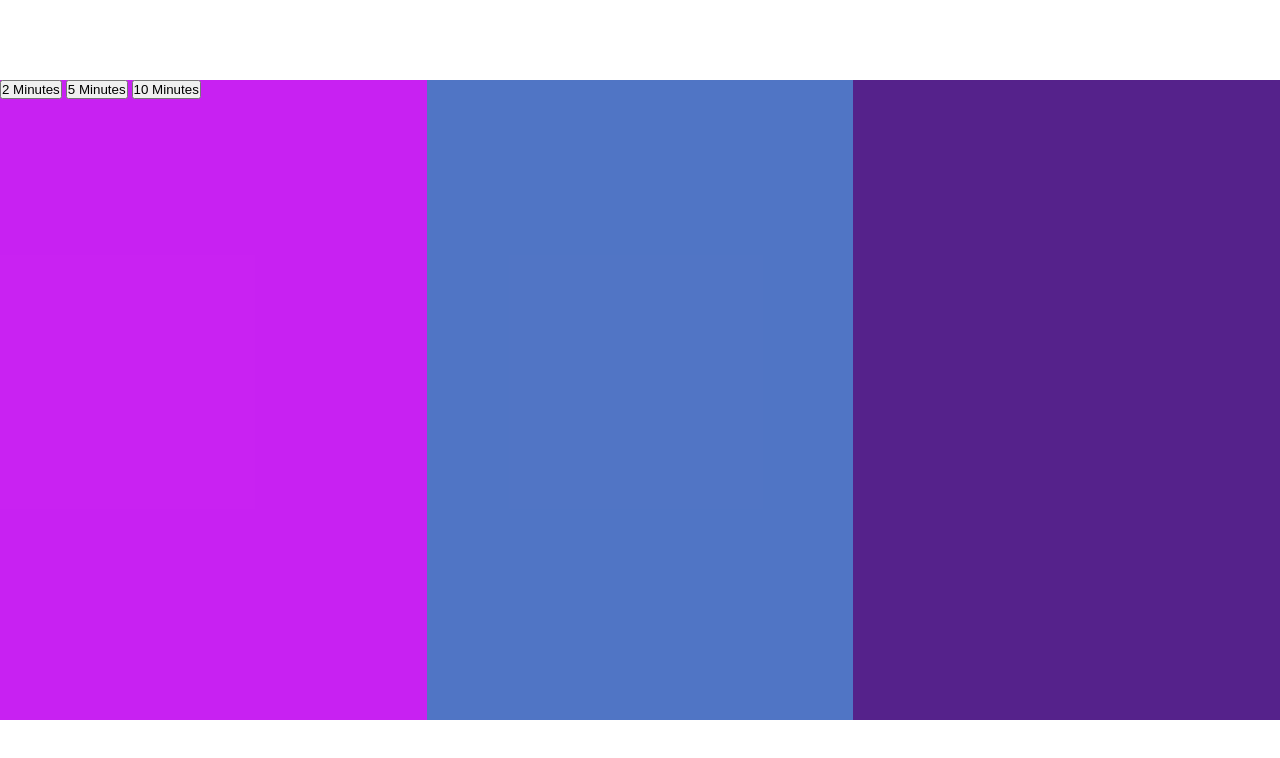
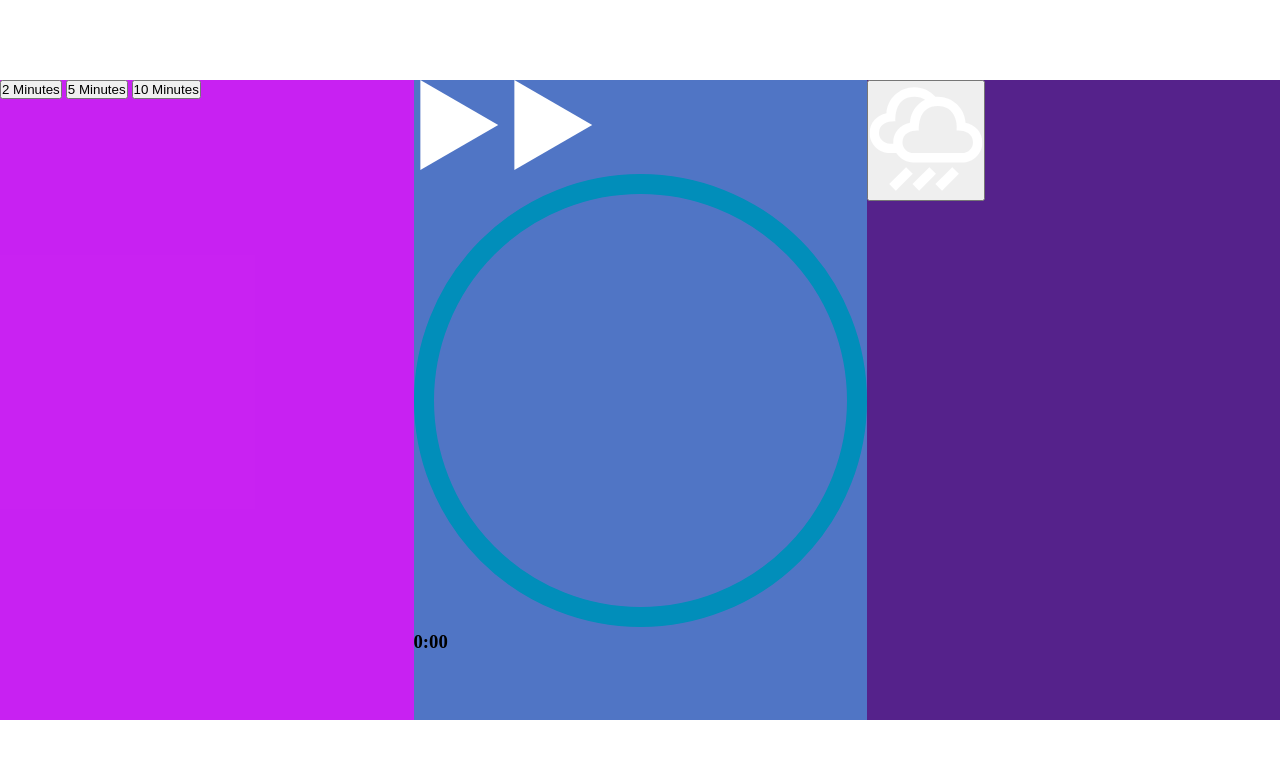
Before and after one commit to jubilantdeenie/meditation-app, a plain HTML site: page meditation-app-master/index.html in a window 1280 px wide. Drawn offline with Linux system fonts and the light colour scheme.

Commit message:
add sound and time display

```diff
--- a/meditation-app-master/index.html
+++ b/meditation-app-master/index.html
@@ -15,8 +15,41 @@
             <button data-time="300">5 Minutes</button>
             <button data-time="600">10 Minutes</button>
         </div>
-        <div class="player-container"></div>
-        <div class="sound-picker"></div>
+        <div class="player-container">
+            <audio class="song">
+                <source src="./sounds/rain.mp3" />
+            </audio>
+            <img src="./svg/play.svg" alt="play" class="play">
+            <svg
+                class="track-outine"
+                width="90"
+                height="90"
+                viewBox="0 0 68 78"
+                fill="none"
+                xmlns="http://www.w3.org/2000/svg">
+                <path d="M68 39L0.499996 77.9711L0.5 0.0288552L68 39Z" fill="white"/>
+                </svg>
+                <svg
+                class="moving-outline"
+                width="453"
+                height="453"
+                viewBox="0 0 453 453"
+                fill="none"
+                xmlns="http://www.w3.org/2000/svg">
+                    <circle
+                    cx="226.5"
+                    cy="226.5"
+                    r="216.5"
+                    stroke="#018EBA"
+                    stroke-width="20"/>
+                    </svg>
+                <h3 class="time-display">0:00</h3>
+                </div>
+        <div class="sound-picker">
+             <button dat-sound="./sounds/rain.mp3">
+                <img src="./svg/rain.svg" alt="rain" />
+            </button>
+        </div>
     </div>
 
     <script src="./app.js"></script>
```
